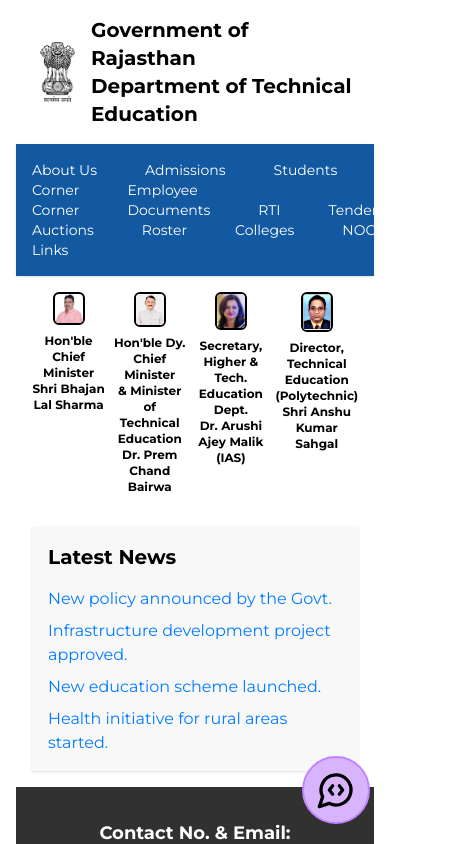
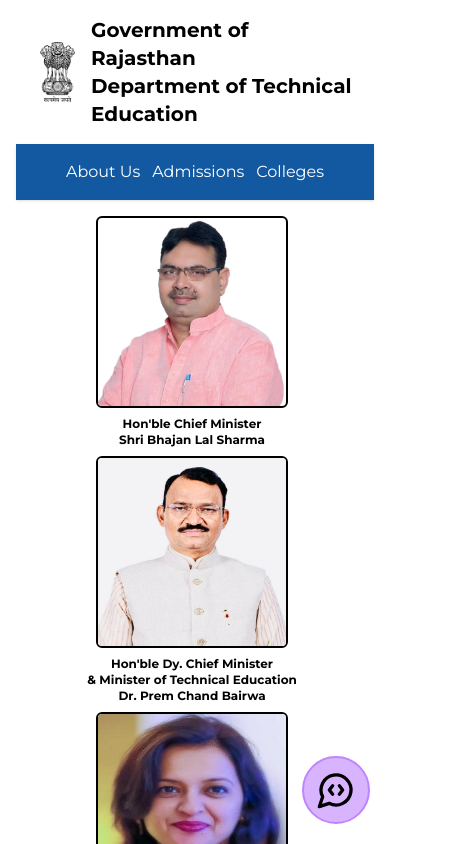
Before and after one commit to NilanchalaPanda/campusPro, a Next.js app: page / in a window 390 px wide. Shown: the top 844 px of the page, 464 px wide, since content can reach past the window. Built offline with nearby package versions, Linux system fonts and the light colour scheme.

Commit message:
Homepage is now responsive

```diff
--- a/app/page.js
+++ b/app/page.js
@@ -22,55 +22,67 @@
           Department of Technical Education
         </div>
       </div>
-      <header className='w-full bg-[#1359a1] shadow'>
-        <div className='container mx-auto flex items-center justify-between p-4'>
+      <header className='block w-full bg-[#1359a1] shadow'>
+        <div className='container mx-auto hidden items-center justify-between p-4 xl:flex'>
           <nav className='space-x-12 text-sm md:text-base'>
-            <a href='#' className='text-white hover:text-gray-300'>
+            <a href='/' className='text-white hover:text-gray-300'>
               About Us
             </a>
-            <a href='#' className='text-white hover:text-gray-300'>
+            <a href='/' className='text-white hover:text-gray-300'>
               Admissions
             </a>
-            <a href='#' className='text-white hover:text-gray-300'>
+            <a href='/' className='text-white hover:text-gray-300'>
               Students Corner
             </a>
-            <a href='#' className='text-white hover:text-gray-300'>
+            <a href='/' className='text-white hover:text-gray-300'>
               Employee Corner
             </a>
-            <a href='#' className='text-white hover:text-gray-300'>
+            <a href='/' className='text-white hover:text-gray-300'>
               Documents
             </a>
-            <a href='#' className='text-white hover:text-gray-300'>
+            <a href='/' className='text-white hover:text-gray-300'>
               RTI
             </a>
-            <a href='#' className='text-white hover:text-gray-300'>
+            <a href='/' className='text-white hover:text-gray-300'>
               Tenders & Auctions
             </a>
-            <a href='#' className='text-white hover:text-gray-300'>
+            <a href='/' className='text-white hover:text-gray-300'>
               Roster
             </a>
-            <a href='#' className='text-white hover:text-gray-300'>
+            <a href='/' className='text-white hover:text-gray-300'>
               Colleges
             </a>
-            <a href='#' className='text-white hover:text-gray-300'>
+            <a href='/' className='text-white hover:text-gray-300'>
               NOC
             </a>
-            <a href='#' className='text-white hover:text-gray-300'>
+            <a href='/' className='text-white hover:text-gray-300'>
               Other Links
             </a>
           </nav>
         </div>
+
+        <div className='space-x-3 p-4 text-center text-white xl:hidden'>
+          <a href='/' className='text-white hover:text-gray-300'>
+            About Us
+          </a>
+          <a href='/' className='text-white hover:text-gray-300'>
+            Admissions
+          </a>
+          <a href='/' className='text-white hover:text-gray-300'>
+            Colleges
+          </a>
+        </div>
       </header>
 
       <main className='flex-1 p-4 md:p-8'>
-        <div className='justify- flex gap-2'>
+        <div className='flex flex-col gap-2 md:flex-row'>
           <div className='flex w-full max-w-xs flex-col items-center md:max-w-sm'>
             <Image
               width={32}
               height={32}
               src='/image1.png'
               alt='Officer'
-              className='rounded-md border-2 border-black md:h-48 md:w-48'
+              className='h-48 w-48 rounded-md border-2 border-black'
             />
             <p className='mt-2 text-center text-xs font-bold md:text-sm'>
               Hon'ble Chief Minister
@@ -85,7 +97,7 @@
               height={32}
               src='/image2.jpeg'
               alt='Officer'
-              className='rounded-md border-2 border-black md:h-48 md:w-48'
+              className='h-48 w-48 rounded-md border-2 border-black'
             />
             <p className='mt-2 text-center text-xs font-bold md:text-sm'>
               Hon'ble Dy. Chief Minister
@@ -102,7 +114,7 @@
               height={32}
               src='/image3.jpeg'
               alt='Officer'
-              className='rounded-md border-2 border-black md:h-48 md:w-48'
+              className='h-48 w-48 rounded-md border-2 border-black'
             />
             <p className='mt-2 text-center text-xs font-bold md:text-sm'>
               Secretary, Higher & Tech. Education Dept.
@@ -117,7 +129,7 @@
               height={32}
               src='/image4.jpg'
               alt='Officer'
-              className='rounded-md border-2 border-black md:h-48 md:w-48'
+              className='h-48 w-48 rounded-md border-2 border-black'
             />
             <p className='mt-2 text-center text-xs font-bold md:text-sm'>
               Director, Technical Education (Polytechnic)
@@ -194,7 +206,7 @@
       )}
 
       {isModalOpen && (
-        <div className='fixed bottom-3 right-3 flex h-[80vh] w-[90%] max-w-md items-center justify-center rounded-2xl md:bottom-10 md:right-10 md:h-[70vh] md:w-[30%]'>
+        <div className='fixed bottom-3 right-3 flex h-[80vh] w-[90%] max-w-md items-center justify-center rounded-2xl shadow-md md:bottom-10 md:right-10 md:h-[70vh] md:w-[30%]'>
           <button
             onClick={toggleModal}
             className='absolute right-2 top-3 hover:scale-110'
```
